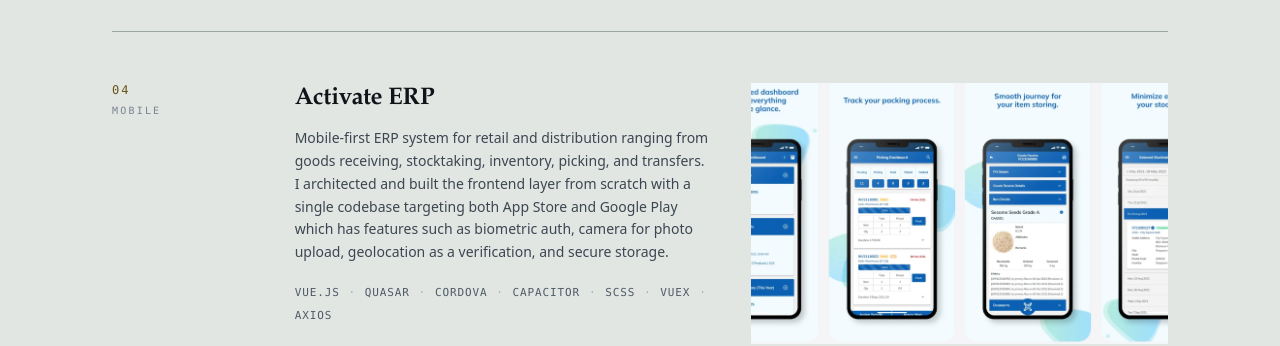
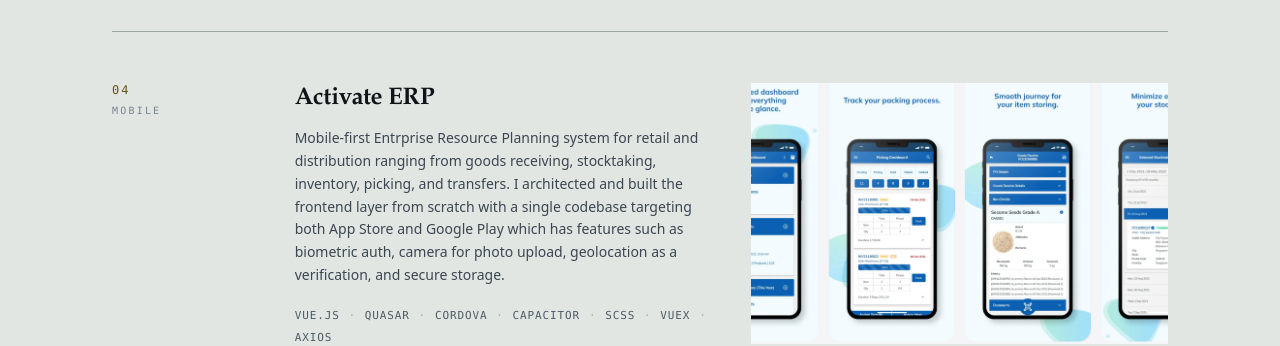
Before and after one commit to AuliaAmirullah15/react_portfolio, a Next.js app: page / in a window 1280 px wide. Shown: the part 4680-5026 px from the top of the page. Built offline with nearby package versions, Linux system fonts and the light colour scheme; no server answers.

Commit message:
Changed the text in the project section

```diff
--- a/src/data/projects.ts
+++ b/src/data/projects.ts
@@ -62,7 +62,7 @@
     id: "activate-erp",
     title: "Activate ERP",
     description:
-      "Mobile-first ERP system for retail and distribution ranging from goods receiving, stocktaking, inventory, picking, and transfers. I architected and built the frontend layer from scratch with a single codebase targeting both App Store and Google Play which has features such as biometric auth, camera for photo upload, geolocation as a verification, and secure storage.",
+      "Mobile-first Entrprise Resource Planning system for retail and distribution ranging from goods receiving, stocktaking, inventory, picking, and transfers. I architected and built the frontend layer from scratch with a single codebase targeting both App Store and Google Play which has features such as biometric auth, camera for photo upload, geolocation as a verification, and secure storage.",
     techStack: [
       "Vue.js",
       "Quasar",
```
